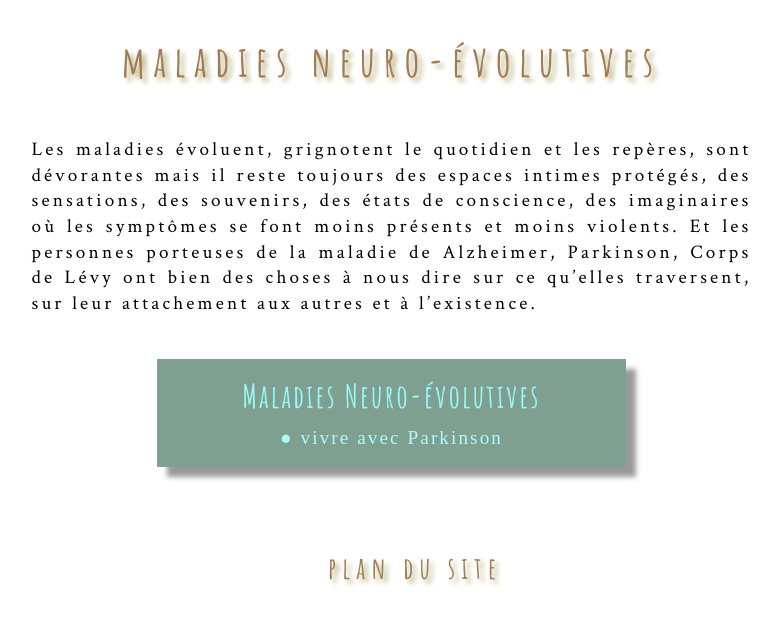
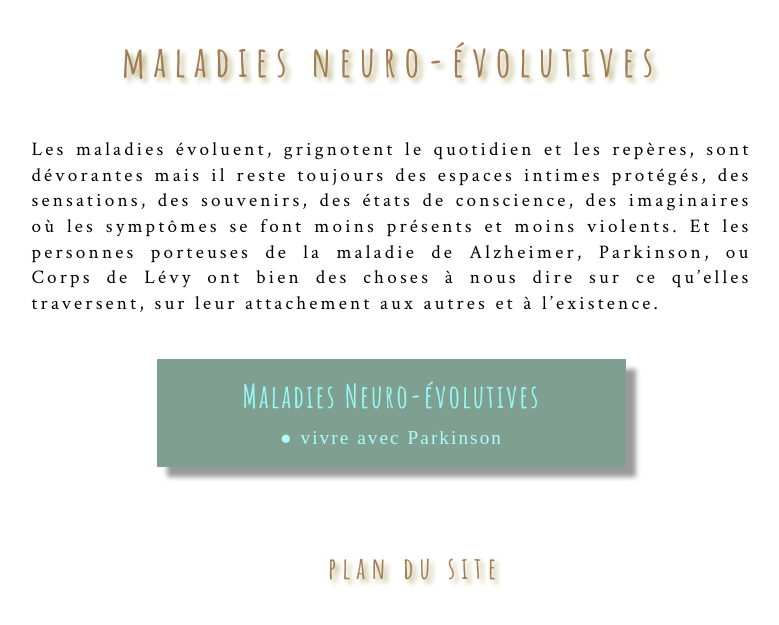
Before and after one commit to leshnik/revertouthaut, a Jekyll site: the page built from maladies-neuro.md, in a window 1280 px wide and 900 px high, cut to the strip 254-879 px from the top of the window. Shown: the whole strip, without its empty margins (225-1004 px from the left). Built offline with Jekyll 4.4.1, drawn with Linux system fonts in a browser that asks for light colours.

Commit message:
m added a 'ou' to maladies neuro

```diff
--- a/maladies-neuro.md
+++ b/maladies-neuro.md
@@ -4,7 +4,7 @@ title: maladies neuro-évolutives
 summary:
 ---
 <h1>maladies neuro-évolutives</h1>
-<p class="intro-text">Les maladies évoluent, grignotent le quotidien et les repères, sont dévorantes mais il reste toujours des espaces intimes protégés, des sensations, des souvenirs, des états de conscience, des imaginaires où les symptômes se font moins présents et moins violents. Et les personnes porteuses de la maladie de Alzheimer, Parkinson, Corps de Lévy ont bien des choses à nous dire sur ce qu’elles traversent, sur leur attachement aux autres et à l’existence. </p>
+<p class="intro-text">Les maladies évoluent, grignotent le quotidien et les repères, sont dévorantes mais il reste toujours des espaces intimes protégés, des sensations, des souvenirs, des états de conscience, des imaginaires où les symptômes se font moins présents et moins violents. Et les personnes porteuses de la maladie de Alzheimer, Parkinson, ou Corps de Lévy ont bien des choses à nous dire sur ce qu’elles traversent, sur leur attachement aux autres et à l’existence. </p>
 
 <div class="space-around--wrap">
 <p class="shadow" style="background: #7fa090; width: 50ch"><span style="color:#97f9f7" class="nav-list-heading">Maladies Neuro-évolutives</span><br>
```
